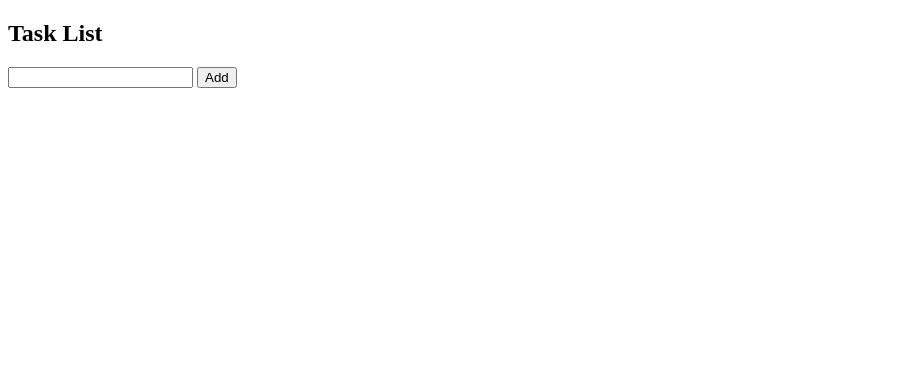
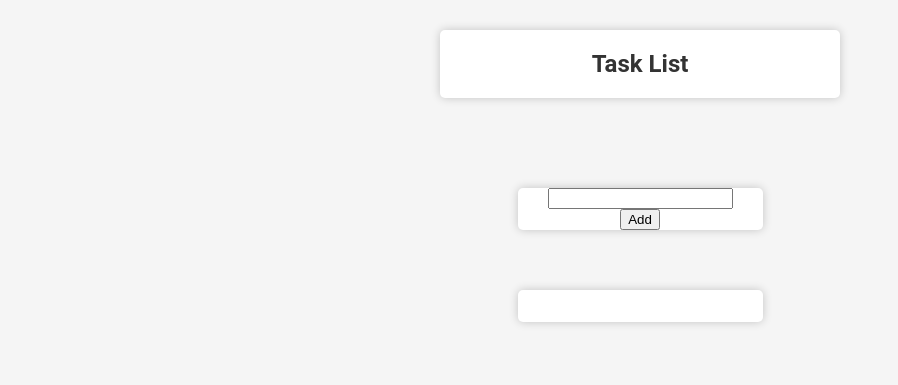
Before and after one commit to RosmeoP/PracticeWM, a plain HTML site: page TaskList/index.html in a window 1280 px wide. Shown: the whole page, without its empty margins (0-898 px from the left). Drawn offline with Linux system fonts and the light colour scheme.

Commit message:
agregando css culero

```diff
--- a/TaskList/index.html
+++ b/TaskList/index.html
@@ -5,6 +5,7 @@
     <meta charset="UTF-8">
     <meta http-equiv="X-UA-Compatible" content="IE=edge">
     <meta name="viewport" content="width=device-width, initial-scale=1.0">
+    <link rel="stylesheet" type="text/css" href="./main.css">
     <title>Document</title>
 </head>
 
--- a/TaskList/index.js
+++ b/TaskList/index.js
@@ -46,6 +46,9 @@ const TaskExist = (key) => {
   const taskExist = tasks[key]?.value;
   taskExist;
 };
+const updateTask = (key) => {
+  const taskExist = tasks[key]?.value;
+};
 
 const FactoryTask = (titleTask, values = null) => {
   const fatherNode = document.createElement("div");
@@ -56,7 +59,11 @@ const FactoryTask = (titleTask, values = null) => {
     value: DELETEBUTTON,
     onclick: `deleteTask('${titleTask}')`,
   });
-  const updateButtonNode = FactoryElement(UPDATEBUTTON, "input", {});
+  const updateButtonNode = FactoryElement(UPDATEBUTTON, "input", {
+    type: "button",
+    value: UPDATEBUTTON,
+    onclick: `updateTask('${titleTask}')`,
+  });
   const labelcompleatedNode = FactoryElement(COMPLETEDLABEL, "label");
   const compleatedButtonNode = FactoryElement("", "input", {
     type: "checkbox",
--- /dev/null
+++ b/TaskList/main.css
@@ -0,0 +1,31 @@
+body{
+    background-color: #f5f5f5;
+    font-family: 'Roboto', sans-serif;
+    font-size: 16px;
+    color: #333;
+    margin: 0;
+    padding: 0;
+    display: flex;
+    align-items: center;
+    justify-content: center;
+    flex-direction: column;
+}
+section{
+    width: 100%;
+    max-width: 400px;
+    margin: 30px;
+    background-color: #fff;
+    border-radius: 5px;
+    box-shadow: 0 0 10px rgba(0,0,0,0.2);
+    display: flex;
+    align-items: center;
+    flex-direction: column;
+    justify-content: center;
+}
+main{
+    display: flex;
+    align-items: center;
+    justify-content: center;
+    flex-direction: column;
+    padding: 30px;
+}
```
